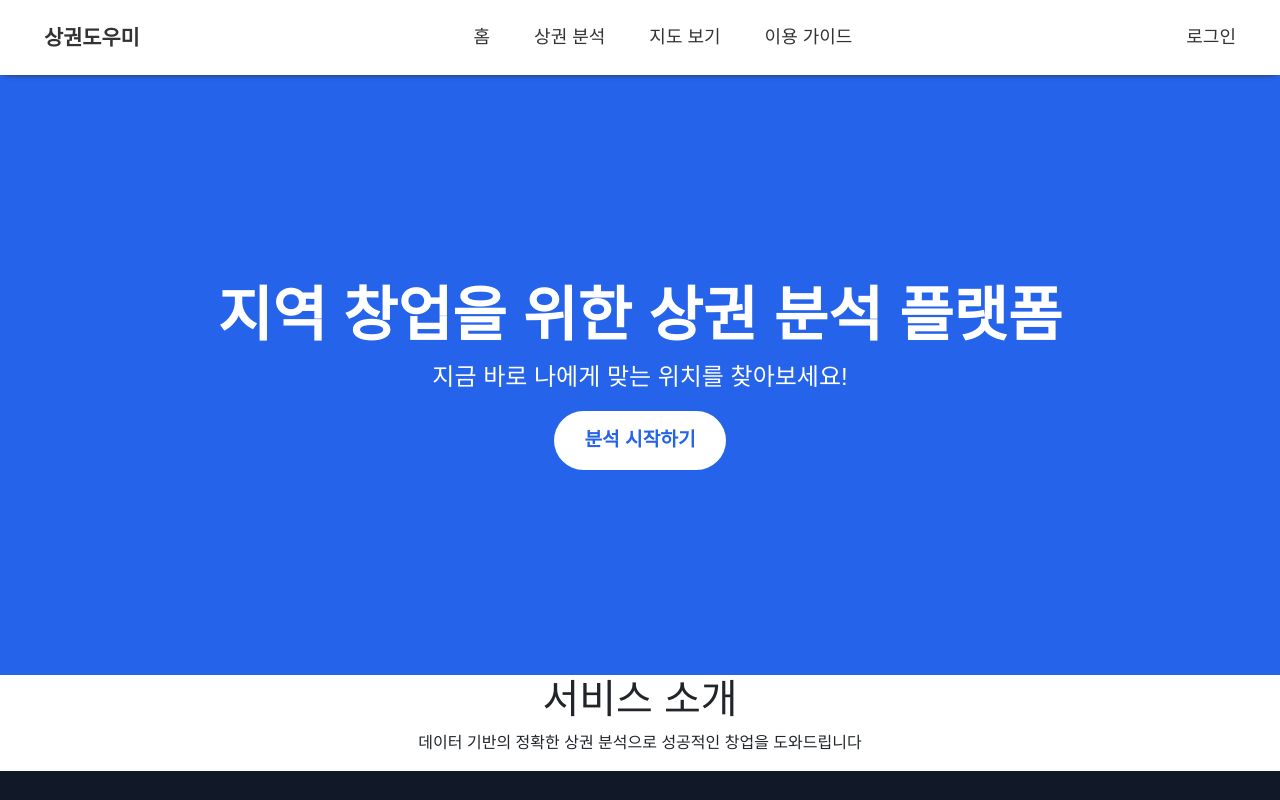
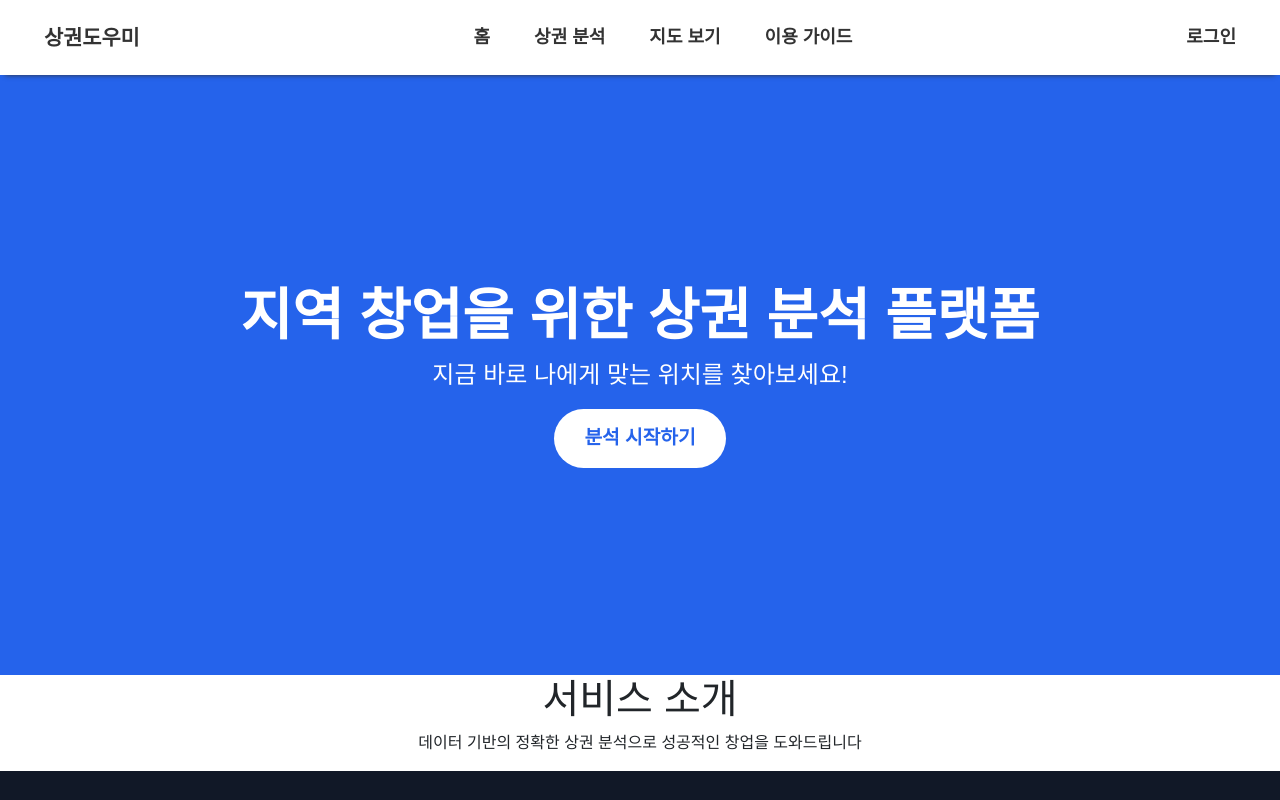
Before and after one commit to Milk0621/project-sangkwon-helper, a React (Create React App) app in the folder frontend/: page / in a window 1280 px wide. Shown: the top 800 px of the page. Built offline with nearby package versions, Linux system fonts and the light colour scheme; a web font is replaced by a local one.

Commit message:
style: 폰트 크기 및 굵기 수정

```diff
--- a/frontend/src/components/Header/Header.module.css
+++ b/frontend/src/components/Header/Header.module.css
@@ -18,6 +18,7 @@
 
 .header a {
   font-size: 1.125rem;
+  font-weight: 600;
   color: #333;
   text-decoration: none;
   padding: 8px 12px;
--- a/frontend/src/pages/Home/Home.module.css
+++ b/frontend/src/pages/Home/Home.module.css
@@ -10,7 +10,7 @@
 }
 
 .mainBanner h1 {
-    font-size: 3.7rem;
+    font-size: 3.5rem;
     font-weight: 700;
 }
 
```
